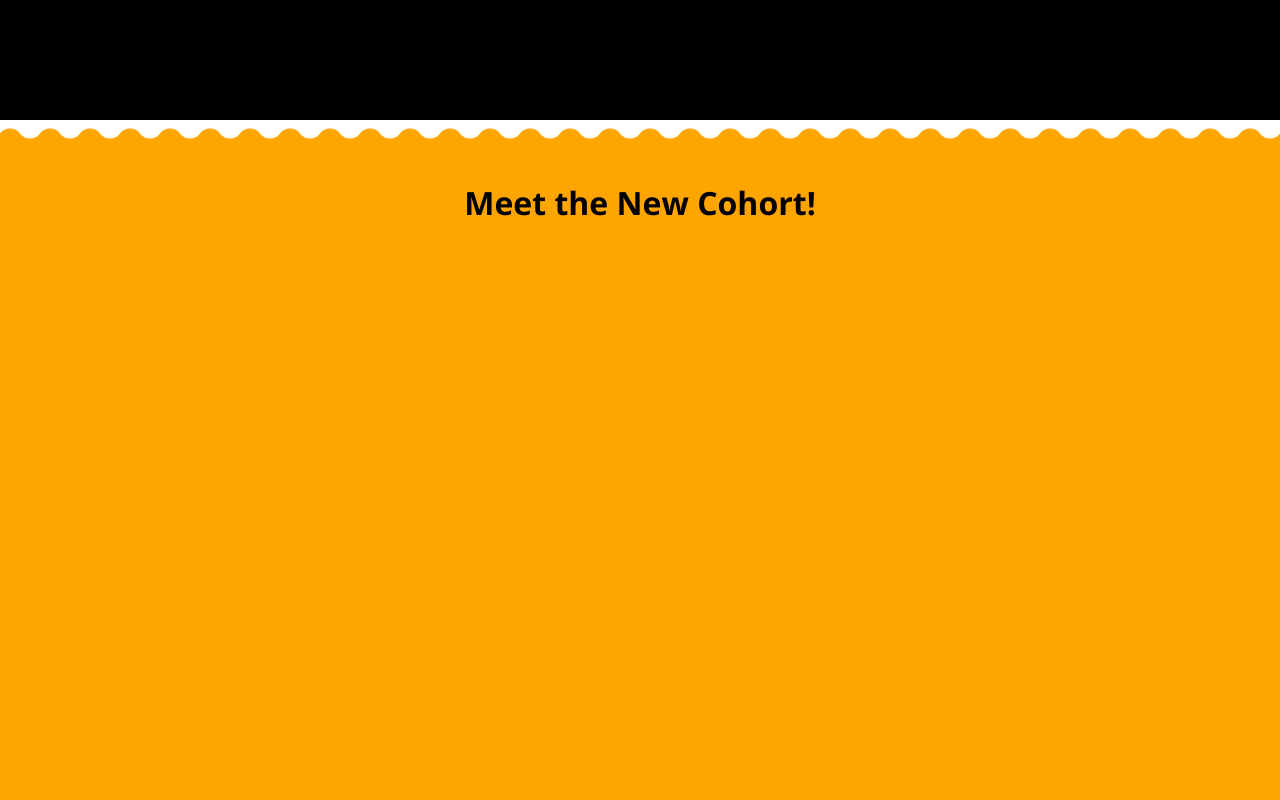
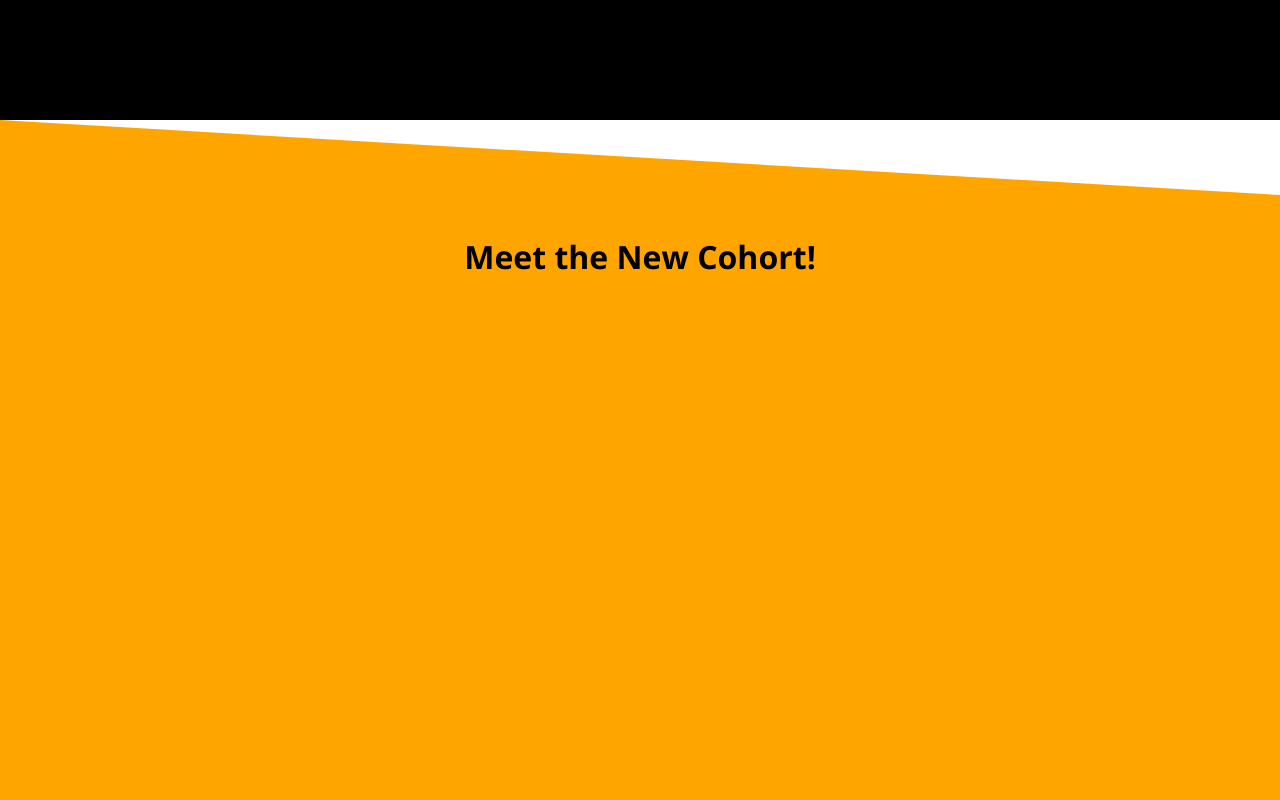
Before and after one commit to jzeiders/Lavalab, a React (Create React App) app: page / in a window 1280 px wide. Shown: the part 680-1480 px from the top of the page. Built offline with nearby package versions, Linux system fonts and the light colour scheme.

Commit message:
decided to go for the slash

```diff
--- a/src/App.css
+++ b/src/App.css
@@ -17,37 +17,11 @@
   margin: 0 auto;
 }
 
-.wave{
-  background:
-    linear-gradient(to right, sandybrown, chocolate);
-  height: 0px;
-  position: relative;
-}
-
-.wave::before{
-  content: "";
-  position: absolute;
-  left: 0;
-  bottom: 0;
-  right: 0;
-  background-repeat: repeat;
-  height: 10px;
-  background-size: 20px 20px;
-  background-image:
-    radial-gradient(circle at 10px -5px, transparent 12px, orange 13px);
-}
-
-.wave::after{
-  content: "";
-  position: absolute;
-  left: 0;
-  bottom: 0;
-  right: 0;
-  background-repeat: repeat;
-  height: 15px;
-  background-size: 40px 20px;
-  background-image:
-    radial-gradient(circle at 10px 15px, orange 12px, transparent 13px);
+.top {
+    height:0;
+    border-width:75px 0px 0px 100vw;
+    border-style:solid;
+    border-color:transparent transparent orange orange;
 }
 
 .newCohort {
@@ -58,6 +32,7 @@
 
 .newCohort h1 {
   padding-top: 5vh;
+  margin: 0 auto;
   font-weight: 700;
 }
 
--- a/src/App.js
+++ b/src/App.js
@@ -64,10 +64,11 @@ class Landing extends Component {
 class NewCohort extends Component {
   render() {
     return (
-      <div className="wave">
-        <div className="newCohort">
-          <h1> Meet the New Cohort! </h1>
-        </div>
+      <div>
+      <div className="top"></div>
+      <div className="newCohort">
+        <h1> Meet the New Cohort! </h1>
+      </div>
       </div>
     );
   }
```
